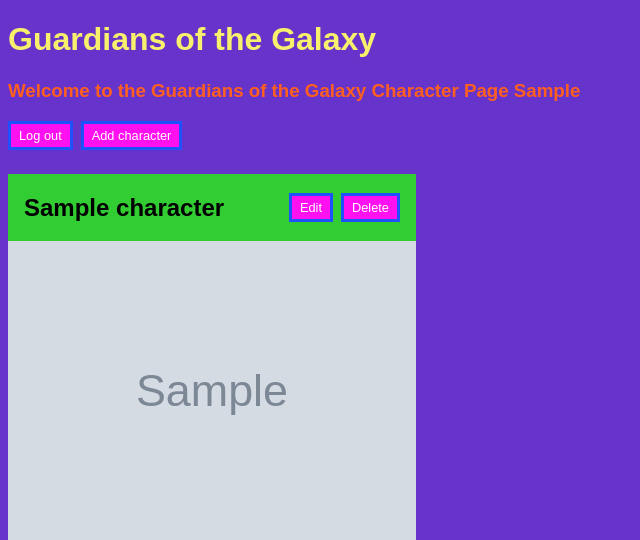
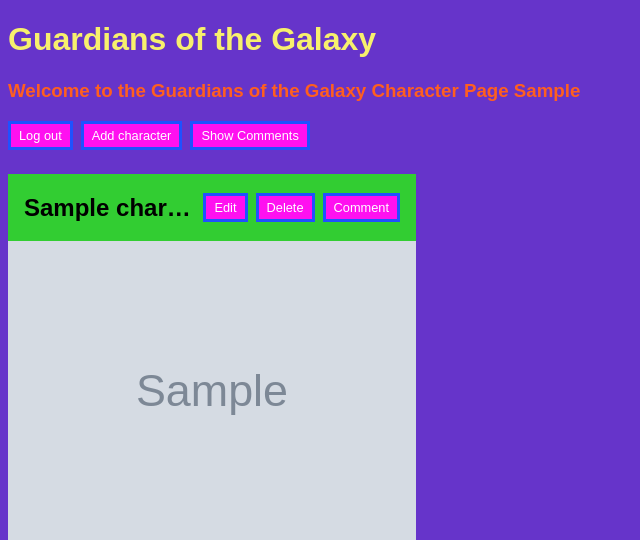
Before and after one commit to joyalk/gotg_character_app, a Flask app: page /characters in a window 1280 px wide. Shown: the top 540 px of the page, without its empty margins (0-640 px from the left). Run offline with Flask 3, Linux system fonts and the light colour scheme; the visitor is signed in with stand-in values (Sample User, id 1); grey boxes marked "Sample" are stand-in pictures; a database or web service that is not in the repository returns one stand-in record (values such as "Sample title"); some libraries are stand-ins or nearby versions.

Commit message:
comments is my third feature, and it is working now

```diff
--- a/controllers/characters_controller.py
+++ b/controllers/characters_controller.py
@@ -1,5 +1,5 @@
 from flask import render_template, request, redirect
-from models.characters import all_characters, get_character, create_character, update_character, delete_character
+from models.characters import all_characters, get_character, create_character, update_character, delete_character, add_comment_character, get_comments, get_all_comments
 from services.sessions_info import current_user
 
 def index():
@@ -36,3 +36,29 @@ def update(id):
 def delete(id):
     delete_character(id)
     return redirect('/')
+
+def comments(id):
+    character = get_character(id)
+    comments = get_comments(id)
+    return render_template('characters/comment.html', character=character, comments=comments)
+
+def add_comment(id):
+    comment = request.form.get('comment', '')
+    add_comment_character(id, comment)
+    return redirect('/')
+
+def display_comments():
+    all_comments = get_all_comments()
+
+    character_comment_map = {}
+
+    for item in all_comments:
+        character_id = item['character_id']
+        comment = item['comment']
+        character_name = get_character(character_id)['name']
+
+        if str(character_name) not in character_comment_map:
+            character_comment_map[str(character_name)] = []
+
+        character_comment_map[str(character_name)].append(comment)
+    return render_template('characters/comments_section.html',character_comment_map=character_comment_map)
--- a/models/characters.py
+++ b/models/characters.py
@@ -13,5 +13,16 @@ def get_character(id):
 def update_character(id, name, image_url, weapons, species, catchphrase, abilities):
     sql('UPDATE characters SET name=%s, image_url=%s, weapons=%s, species=%s, catchphrase=%s, abilities=%s WHERE id=%s RETURNING *', [name, image_url, weapons, species, catchphrase, abilities, id])
 
+def add_comment_character(id, comment):
+    sql('INSERT INTO comments(character_id, comment) VALUES(%s, %s) RETURNING *', [id, comment])
+
+def get_comments(character_id):
+    comments = sql("SELECT * FROM comments WHERE character_id = %s", [character_id])
+    return comments
+
 def delete_character(id):
     sql('DELETE FROM characters WHERE id=%s RETURNING *', [id])
+
+def get_all_comments():
+    comments = sql('SELECT * FROM comments')
+    return comments
--- a/routes/characters_routes.py
+++ b/routes/characters_routes.py
@@ -1,5 +1,5 @@
 from flask import Blueprint
-from controllers.characters_controller import index, new, create, edit, update, delete
+from controllers.characters_controller import index, new, create, edit, update, delete, comments, add_comment, display_comments
 
 characters_routes = Blueprint('characters_routes', __name__)
 
@@ -9,3 +9,6 @@ characters_routes.route('', methods=['POST'])(create)
 characters_routes.route('/<id>/edit')(edit)
 characters_routes.route('/<id>', methods=['POST'])(update)
 characters_routes.route('/<id>/delete', methods=['POST'])(delete)
+characters_routes.route('/<id>/comment')(comments)
+characters_routes.route('comment')(display_comments)
+characters_routes.route('/<id>/comment', methods=['POST'])(add_comment)
--- a/static/css/style.css
+++ b/static/css/style.css
@@ -57,3 +57,20 @@ h3 {
 .character p {
     color: #0FF0FC;
 }
+
+.character-card {
+    border: 1px solid #ccc;
+    border-radius: 5px;
+    padding: 10px;
+    margin-bottom: 10px;
+  }
+
+  .character-card h2 {
+      margin: 0;
+      font-size: 18px;
+  }
+  .character-card ul {
+      list-style-type: disc;
+      margin: 0;
+      padding-left: 20px;
+  }
--- a/templates/characters/index.html
+++ b/templates/characters/index.html
@@ -19,6 +19,7 @@
         </form>
 
         <a href="/characters/new">Add character</a>
+        <a href="/characters/comment">Show Comments</a>
     </section>
 
     <section class="characters">
@@ -33,6 +34,10 @@
                     <form action="/characters/{{ character['id'] }}/delete" method="POST">
                         <button>Delete</button>
                     </form>
+
+                    <section class="controls">
+                        <a href="/characters/{{ character['id'] }}/comment">Comment</a>
+                    </form>
                 </section>
             </header>
 
@@ -41,6 +46,7 @@
             <p>Species: {{ character['species'] }}</p>
             <p>Catchphrase: {{ character['catchphrase'] }}</p>
             <p>Abilities: {{ character['abilities'] }}</p>
+
         </section>
         {% endfor %}
     </section>
```
Also changed, not shown: db/schema.sql (+7 -0 lines), templates/characters/comment.html (added, +19 -0 lines), templates/characters/comments_section.html (added, +24 -0 lines), README.md.
